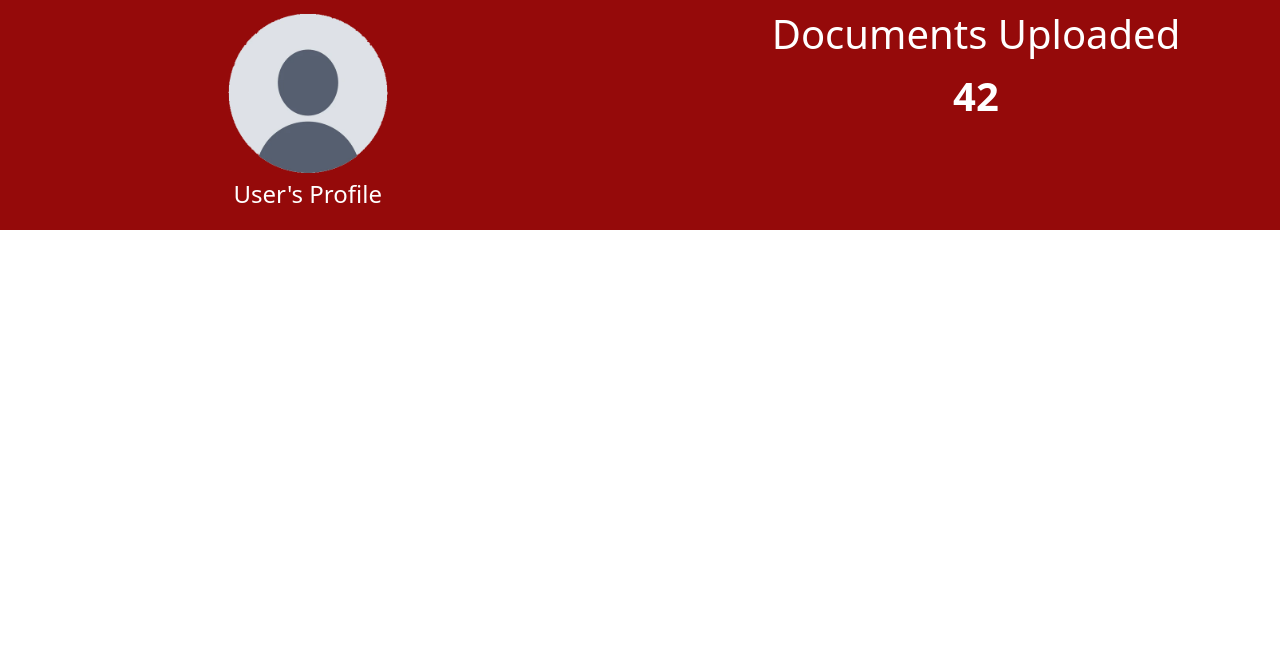
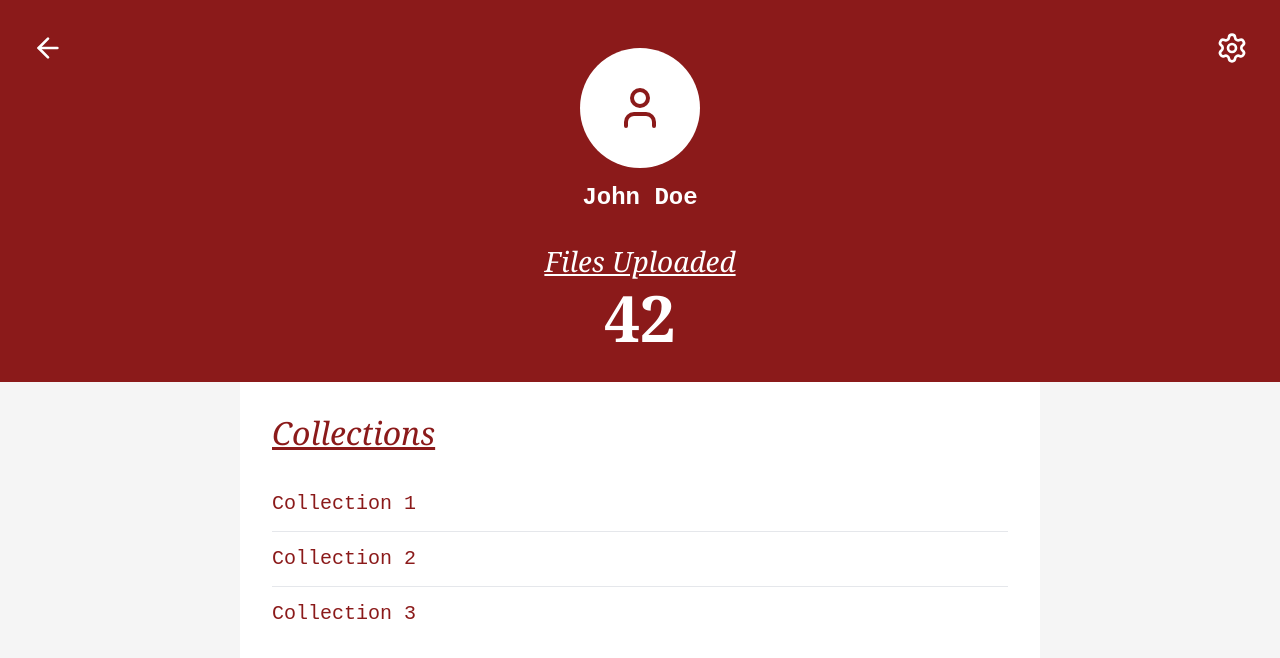
Before and after one commit to Byrdman04/E_reader_capstone, a React (Create React App) app in the folder webtospeech/: page /profile in a window 1280 px wide. Shown: the top 658 px of the page. Built offline with nearby package versions, Linux system fonts and the light colour scheme; no server answers.

Commit message:
Added Figma Profile
Replaced Profile.js (now .tsx) and Profile.css, replaced Sidebar components to handle new Profile button.

```diff
--- a/webtospeech/src/components/Sidebar.css
+++ b/webtospeech/src/components/Sidebar.css
@@ -11,6 +11,15 @@
   align-items: center;
   justify-content: center;
   padding: 1.5rem 0;
+  background: none;
+  border: none;
+  cursor: pointer;
+  transition: background-color 0.2s;
+  width: 100%;
+}
+
+.sidebar-user-profile:hover {
+  background-color: var(--brand-red-dark);
 }
 
 .sidebar-user-avatar {
--- a/webtospeech/src/components/Sidebar.jsx
+++ b/webtospeech/src/components/Sidebar.jsx
@@ -1,15 +1,22 @@
 import { User, FolderPlus, Upload } from 'lucide-react';
+import { useNavigate } from 'react-router';
 import './Sidebar.css';
 
 export default function Sidebar() {
+  const navigate = useNavigate();
+
   return (
     <aside className="sidebar">
       {/* User Profile */}
-      <div className="sidebar-user-profile">
+      <button
+        className="sidebar-user-profile"
+        onClick={() => navigate('/profile')}
+        aria-label="Go to profile"
+      >
         <div className="sidebar-user-avatar">
           <User />
         </div>
-      </div>
+      </button>
 
       {/* Add Folder Button */}
       <button className="sidebar-button">
--- /dev/null
+++ b/webtospeech/src/pages/Profile.css
@@ -0,0 +1,180 @@
+/* Profile Container */
+.profile-container {
+  min-height: 100vh;
+  background-color: #f5f5f5;
+}
+
+/* Header Section */
+.profile-header {
+  background-color: #8B1A1A;
+  color: white;
+  padding: 2rem;
+  position: relative;
+  min-height: 340px;
+  display: flex;
+  flex-direction: column;
+  align-items: center;
+}
+
+/* Back Arrow Button */
+.profile-back-button {
+  position: absolute;
+  top: 1.5rem;
+  left: 1.5rem;
+  background: none;
+  border: none;
+  color: white;
+  cursor: pointer;
+  padding: 0.5rem;
+  display: flex;
+  align-items: center;
+  justify-content: center;
+  transition: opacity 0.2s;
+}
+
+.profile-back-button:hover {
+  opacity: 0.8;
+}
+
+/* Settings Button */
+.profile-settings-button {
+  position: absolute;
+  top: 1.5rem;
+  right: 1.5rem;
+  background: none;
+  border: none;
+  color: white;
+  cursor: pointer;
+  padding: 0.5rem;
+  display: flex;
+  align-items: center;
+  justify-content: center;
+  transition: opacity 0.2s;
+}
+
+.profile-settings-button:hover {
+  opacity: 0.8;
+}
+
+/* Profile Info */
+.profile-info {
+  display: flex;
+  flex-direction: column;
+  align-items: center;
+  margin-top: 1rem;
+  margin-bottom: 2rem;
+}
+
+.profile-avatar {
+  width: 120px;
+  height: 120px;
+  border-radius: 50%;
+  background-color: white;
+  display: flex;
+  align-items: center;
+  justify-content: center;
+  margin-bottom: 1rem;
+  color: #8B1A1A;
+}
+
+.profile-name {
+  font-family: 'Courier New', monospace;
+  font-size: 1.5rem;
+  font-weight: bold;
+  margin: 0;
+}
+
+/* Stats Section */
+.profile-stats {
+  text-align: center;
+}
+
+.profile-stats-label {
+  font-family: Georgia, serif;
+  font-style: italic;
+  font-size: 1.75rem;
+  margin: 0 0 0.5rem 0;
+  text-decoration: underline;
+  font-weight: normal;
+}
+
+.profile-stats-number {
+  font-family: Georgia, serif;
+  font-size: 4rem;
+  font-weight: bold;
+  margin: 0;
+  line-height: 1;
+}
+
+/* Collections Section */
+.profile-collections {
+  background-color: white;
+  padding: 2rem;
+  max-width: 800px;
+  margin: 0 auto;
+}
+
+.profile-collections-title {
+  font-family: Georgia, serif;
+  font-style: italic;
+  font-size: 2rem;
+  color: #8B1A1A;
+  margin: 0 0 1.5rem 0;
+  text-decoration: underline;
+  font-weight: normal;
+}
+
+.profile-collections-list {
+  list-style: none;
+  padding: 0;
+  margin: 0;
+}
+
+.profile-collection-item {
+  font-family: 'Courier New', monospace;
+  font-size: 1.25rem;
+  color: #8B1A1A;
+  padding: 0.75rem 0;
+  border-bottom: 1px solid #e5e7eb;
+}
+
+.profile-collection-item:last-child {
+  border-bottom: none;
+}
+
+/* Responsive Design */
+@media (max-width: 640px) {
+  .profile-header {
+    padding: 1.5rem;
+    min-height: 300px;
+  }
+
+  .profile-avatar {
+    width: 100px;
+    height: 100px;
+  }
+
+  .profile-name {
+    font-size: 1.25rem;
+  }
+
+  .profile-stats-label {
+    font-size: 1.5rem;
+  }
+
+  .profile-stats-number {
+    font-size: 3rem;
+  }
+
+  .profile-collections {
+    padding: 1.5rem;
+  }
+
+  .profile-collections-title {
+    font-size: 1.5rem;
+  }
+
+  .profile-collection-item {
+    font-size: 1rem;
+  }
+}
--- a/webtospeech/src/pages/Profile.js
+++ /dev/null
@@ -1,42 +0,0 @@
-import '../styles/profile.css';
-import pfp from '../resources/user-profile-icon.png';
-//import { useNavigate } from 'react-router-dom';
-
-function Profile() {
-    /*const navigate = useNavigate();
-
-    const loadDashboardPage = () => {
-        navigate('/Dashboard');
-    };
-
-    const loadLoginPage = () => {
-        navigate('/');
-    };*/
-
-    return (
-        <div className="Profile">
-            <div id="profile-banner">
-                <div className="column">
-                    {/*<h1>PFP Goes Here</h1>*/}
-                    <img id="profile-picture" src={pfp} alt="User's profile icon"></img>
-                    <p className="banner-text">User's Profile</p>
-                </div>
-
-                <div className="column">
-                    <h1>Documents Uploaded</h1>
-                    <p className="header-styling">42</p>
-                </div>
-            </div>
-
-            <div id="profile-collections-table">
-
-            </div>
-
-            {/*<h1>This will be the Profile page</h1>
-            <button onClick={loadDashboardPage}>Go to Dashboard</button>
-            <button onClick={loadLoginPage}>Go to Login</button>*/}
-        </div>
-    );
-}
-
-export default Profile;
--- /dev/null
+++ b/webtospeech/src/pages/Profile.jsx
@@ -0,0 +1,55 @@
+import { ArrowLeft, User, Settings } from 'lucide-react';
+import { useNavigate } from 'react-router';
+import './Profile.css';
+
+export default function Profile() {
+  const navigate = useNavigate();
+
+  return (
+    <div className="profile-container">
+      {/* Header Section */}
+      <header className="profile-header">
+        {/* Back Arrow */}
+        <button
+          className="profile-back-button"
+          onClick={() => navigate('/dashboard')}
+          aria-label="Back to dashboard"
+        >
+          <ArrowLeft size={32} />
+        </button>
+
+        {/* Profile Info */}
+        <div className="profile-info">
+          <div className="profile-avatar">
+            <User size={48} />
+          </div>
+          <h2 className="profile-name">John Doe</h2>
+        </div>
+
+        {/* Files Uploaded Stats */}
+        <div className="profile-stats">
+          <h3 className="profile-stats-label">Files Uploaded</h3>
+          <p className="profile-stats-number">42</p>
+        </div>
+
+        {/* Settings Icon */}
+        <button
+          className="profile-settings-button"
+          aria-label="Settings"
+        >
+          <Settings size={32} />
+        </button>
+      </header>
+
+      {/* Collections Section */}
+      <section className="profile-collections">
+        <h3 className="profile-collections-title">Collections</h3>
+        <ul className="profile-collections-list">
+          <li className="profile-collection-item">Collection 1</li>
+          <li className="profile-collection-item">Collection 2</li>
+          <li className="profile-collection-item">Collection 3</li>
+        </ul>
+      </section>
+    </div>
+  );
+}
```
